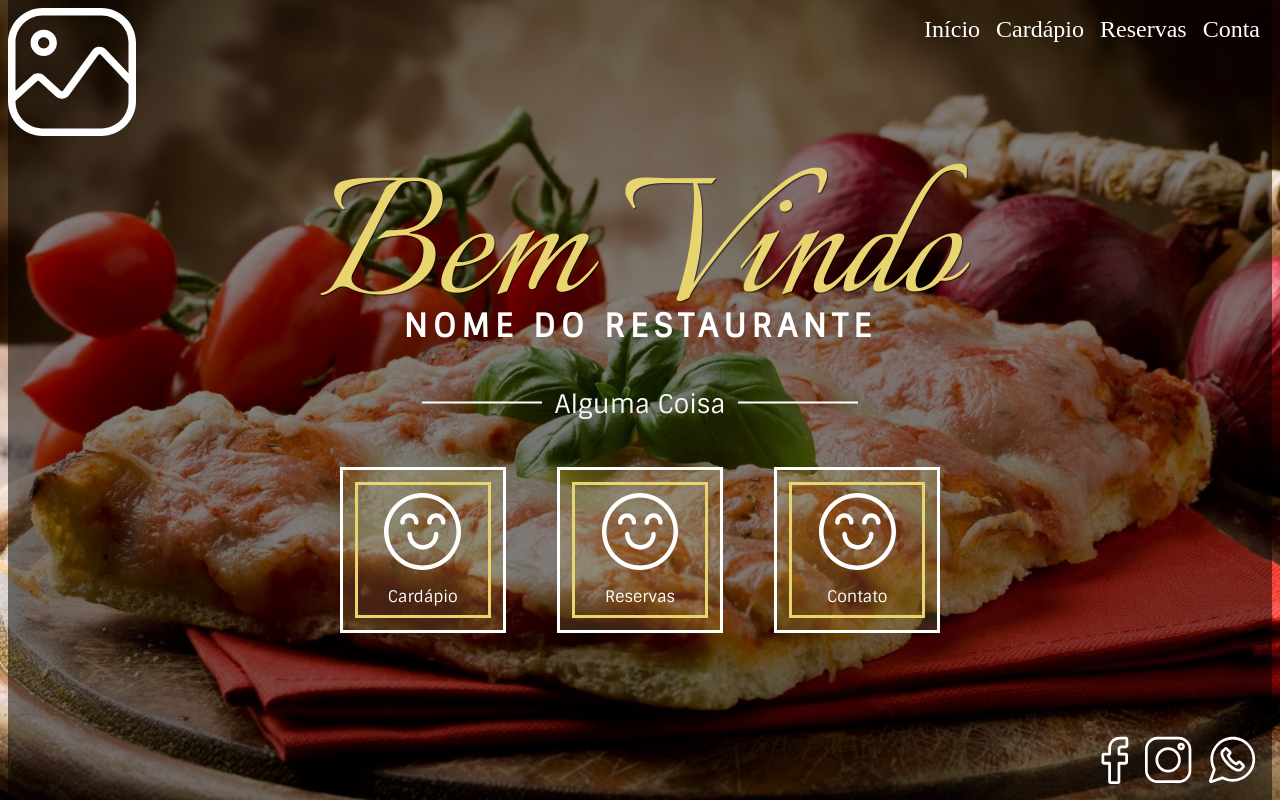
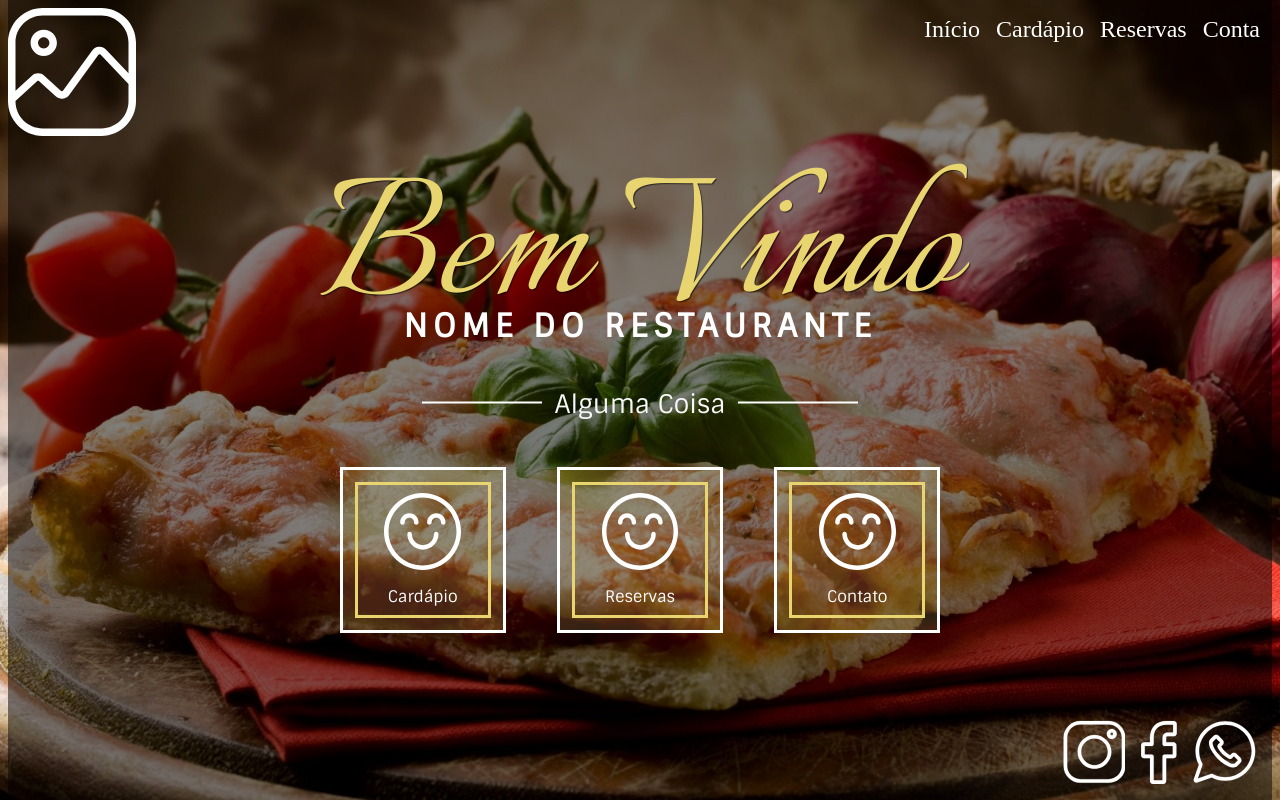
Before and after one commit to LucasMS115/Restaurante, a React (Create React App) app in the folder client/: page / in a window 1280 px wide. Shown: the top 802 px of the page. Built offline with nearby package versions, Linux system fonts and the light colour scheme; the HTML template or start-up script is replaced by a standard one.

Commit message:
Svg icons

```diff
--- a/client/src/assets/styles/global.css
+++ b/client/src/assets/styles/global.css
@@ -122,7 +122,18 @@ span{
     margin: 0;
 }
 
-.social-icons-black{
+.social-icons-corner{
+    display: flex;
+    position: absolute;
+    bottom: 0;
+    right: 1rem;
+    color:white;
+    font-size: 2rem;
+    filter: brightness(100%);
+    visibility: hidden;
+}
+
+.social-icons-middle{
     display: flex;
     align-items: center;
     justify-content: center;
@@ -130,14 +141,61 @@ span{
     margin: 3rem;
 }
 
-.social-icons-black a {
-    margin:1rem;
+
+/* --- ICONS STYLE --- */
+
+.icon-white g {
+    fill: #ffffff;
+}
+.icon-white path {
+    fill: #ffffff;
+    stroke: #ffffff;
+    stroke-width: .1px;
+}
+.icon-white-gold path {
+    fill: #ffffff;
+    stroke: var(--color-gold);
+    stroke-width: .08rem;
 }
 
-.social-icons-black img {
+.icon-black g {
+    fill: #0f0f0f;
+}
+.icon-black path {
+    fill: #0f0f0f;
+    stroke: #0f0f0f;
+    stroke-width: .1px;
+}
+.icon-black path {
+    fill: #0f0f0f;
+    stroke: #0f0f0f;
+    stroke-width: .1px;
+}
+.icon-black-gold path {
+    fill: #0f0f0f;
+    stroke: var(--color-gold);
+    stroke-width: .1rem;
+}
+
+.icon-small{
+    height: 4rem;
+    width: auto;
+    margin: 0.5rem;
+}
+
+.icon-medium{
     height: 6rem;
-    width: 6rem;
+    width: auto;
+    margin: 1rem;
 }
+
+.icon-large{
+    height: 8rem;
+    width: auto;
+    margin: 1rem;
+}
+
+/* --- ICONS STYLE --- */
 
 .pula-linha {
     margin: 0 0 0 0;
@@ -153,6 +211,11 @@ span{
     :root {
         font-size: 45%;
     }
+
+    .social-icons-corner{
+        visibility: visible;
+    }
+
 }
 
 @media (min-width: 700px) {
--- a/client/src/components/Header.js
+++ b/client/src/components/Header.js
@@ -3,12 +3,13 @@ import PropTypes from 'prop-types';
 import '../assets/styles/global.css';
 import './styles/Header.css';
 import logo from '../assets/images/icons/logo.svg';
-import faceWhite from '../assets/images/icons/icon-face.svg';
+/* import faceWhite from '../assets/images/icons/icon-face.svg';
 import instaWhite from '../assets/images/icons/icon-insta.svg';
-import wppWhite from '../assets/images/icons/icon-wpp.svg';
+import wppWhite from '../assets/images/icons/icon-wpp.svg'; */
 import NavBt from './NavBt';
 import SepWhite from "./SepWhite";
 import Btn1Set from './Btn1Set';
+import Icon from './Icon';
 import { Link } from 'react-router-dom';
 
 export class Header extends Component {
@@ -36,7 +37,7 @@ export class Header extends Component {
                     <div className="filter"/>
 
                     <Link className="logo-container" to='/'>
-                        <img src={logo} className="logo" alt="logo"/>
+                        <Icon type="logo" class="logo" />
                     </Link>
 
                     <div className="nav-bar">
@@ -46,12 +47,16 @@ export class Header extends Component {
                         <NavBt path={this.state.nav3.path} name={this.state.nav3.text}/>
                     </div>
 
-                    <div className="social-icons">
-                        <a href='https://www.facebook.com/' target="blank"> <img src={faceWhite} className="item" alt="face"/> </a>
+                    <div className="social-icons-corner">
                         <a href='https://www.instagram.com/' target="blank">
-                             <img src={instaWhite} style={{marginLeft: "-0.2rem"}} className="item" alt="insta"/>
+                            <Icon type="instagram" class="icon-small icon-white"/>
                         </a>
-                        <a href='https://www.whatsapp.com/' target="blank"> <img src={wppWhite} className="item" alt="whats"/> </a>
+                        <a href='https://www.facebook.com/' target="blank">
+                            <Icon type="facebook" class="icon-small icon-white"/>
+                        </a>
+                        <a href='https://www.whatsapp.com/' target="blank">
+                            <Icon type="whatsapp" class="icon-small icon-white"/>
+                        </a>
                     </div>
 
                     <h1 style={{marginBottom: "-5rem"}} className="titulo1">{this.props.title}</h1>
--- /dev/null
+++ b/client/src/components/Icon.js
@@ -0,0 +1,46 @@
+import React, { Component } from 'react';
+import {ReactComponent as Logo} from '../assets/images/icons/logo.svg';
+import {ReactComponent as Facebook} from '../assets/images/icons/icon-face.svg';
+import {ReactComponent as Instagram} from '../assets/images/icons/icon-insta.svg';
+import {ReactComponent as Wpp} from '../assets/images/icons/icon-wpp.svg';
+import PropTypes from 'prop-types';
+
+export class Icon extends Component {
+
+    state = {
+        class: this.props.class
+    }
+
+
+    mouseEnter = () => {
+        this.setState({class: this.state.class + "-gold"});
+    }
+
+    mouseLeave = () => {
+        this.setState({class: this.props.class});
+    }
+
+    icon = () => {
+        const type = this.props.type;
+
+        switch(type){
+            case "logo": return <Logo className={this.props.class}/>;
+            case "facebook": return <Facebook onMouseEnter={this.mouseEnter} onMouseLeave={this.mouseLeave} className={this.state.class}/>;
+            case "instagram": return <Instagram onMouseEnter={this.mouseEnter} onMouseLeave={this.mouseLeave} className={this.state.class}/>;
+            case "whatsapp": return <Wpp onMouseEnter={this.mouseEnter} onMouseLeave={this.mouseLeave} className={this.state.class}/>;
+        }
+
+    }
+
+    render() {
+        return this.icon();
+    }
+
+}
+
+Icon.propTypes = {
+    type: PropTypes.string.isRequired,
+    class: PropTypes.string.isRequired
+}
+
+export default Icon;
--- a/client/src/components/styles/Header.css
+++ b/client/src/components/styles/Header.css
@@ -32,23 +32,6 @@
     justify-content: center;
 }
 
-.social-icons{
-    display: flex;
-    position: absolute;
-    bottom: 0;
-    right: 1rem;
-    color:white;
-    font-size: 2rem;
-    filter: brightness(100%);
-    visibility: hidden;
-}
-
-.social-icons .item{
-    height: 3rem;
-    width: 3rem;
-    margin: 0.5rem;
-}
-
 
 
 @media (min-width: 500px) {
@@ -62,9 +45,4 @@
         height: 100vh;
     }
 
-    .social-icons{
-        visibility: visible;
-    }
-
-
 }
--- a/client/src/pages/Home/index.js
+++ b/client/src/pages/Home/index.js
@@ -4,9 +4,7 @@ import Header from '../../components/Header';
 import Footer from '../../components/Footer';
 import TextSection from '../../components/TextSection';
 import Btn2 from '../../components/Btn2';
-import faceWhite from '../../assets/images/icons/icon-face-black.svg';
-import instaWhite from '../../assets/images/icons/icon-insta-black.svg';
-import wppWhite from '../../assets/images/icons/icon-wpp-black.svg';
+import Icon from '../../components/Icon'
 
 
 export class Home extends Component {
@@ -100,14 +98,17 @@ export class Home extends Component {
                     texto='Telefone: 11 9999-9999 \n E-mail: restaurante@email.com \n Endereço: Vila Sésamo,Rua dos bolos 0'
                 />
 
-
-                    <div className="social-icons-black">
-                        <a href='https://www.facebook.com/' target="blank"> <img src={faceWhite} className="item" alt="face"/> </a>
+                <div className="social-icons-middle">
                         <a href='https://www.instagram.com/' target="blank">
-                             <img src={instaWhite} style={{marginLeft: "-1.4rem"}} className="item" alt="insta"/>
+                            <Icon type="instagram" class="icon-medium icon-black"/>
                         </a>
-                        <a href='https://www.whatsapp.com/' target="blank"> <img src={wppWhite} className="item" alt="whats"/> </a>
-                    </div>
+                        <a href='https://www.facebook.com/' target="blank">
+                            <Icon type="facebook" class="icon-medium icon-black"/>
+                        </a>
+                        <a href='https://www.whatsapp.com/' target="blank">
+                            <Icon type="whatsapp" class="icon-medium icon-black"/>
+                        </a>
+                </div>
 
                 <Footer />
             </div>
--- a/client/src/pages/Teste/index.js
+++ b/client/src/pages/Teste/index.js
@@ -4,7 +4,6 @@ import './styles/styles.css';
 import CompTest from '../../components/testComponents/CompTest';
 import NavBarTest from '../../components/testComponents/NavBarTest';
 import Btn1 from '../../components/Btn1';
-import SvgTest from '../../components/testComponents/svgTest';
 
 
 const url = config.url;
@@ -172,8 +171,6 @@ class teste extends Component {
                 <br/>
                 <br/>
 
-                <SvgTest />
-
             </div>
         );
     }
--- a/client/src/pages/Teste/styles/styles.css
+++ b/client/src/pages/Teste/styles/styles.css
@@ -1,17 +1,9 @@
 .testContainer{
     text-align: center;
-    background-color: rgb(115, 239, 255);
+    background-color: rgb(244, 249, 250);
 }
 
 .t5{
     color: rgb(185, 8, 156);
     font-size: 5rem;
 }
-
-.home__icon g {
-    fill: #FFFFFF;
-}
-.home__icon path {
-    stroke: #e5e5e5;
-    stroke-width: 10px;
-}
```
